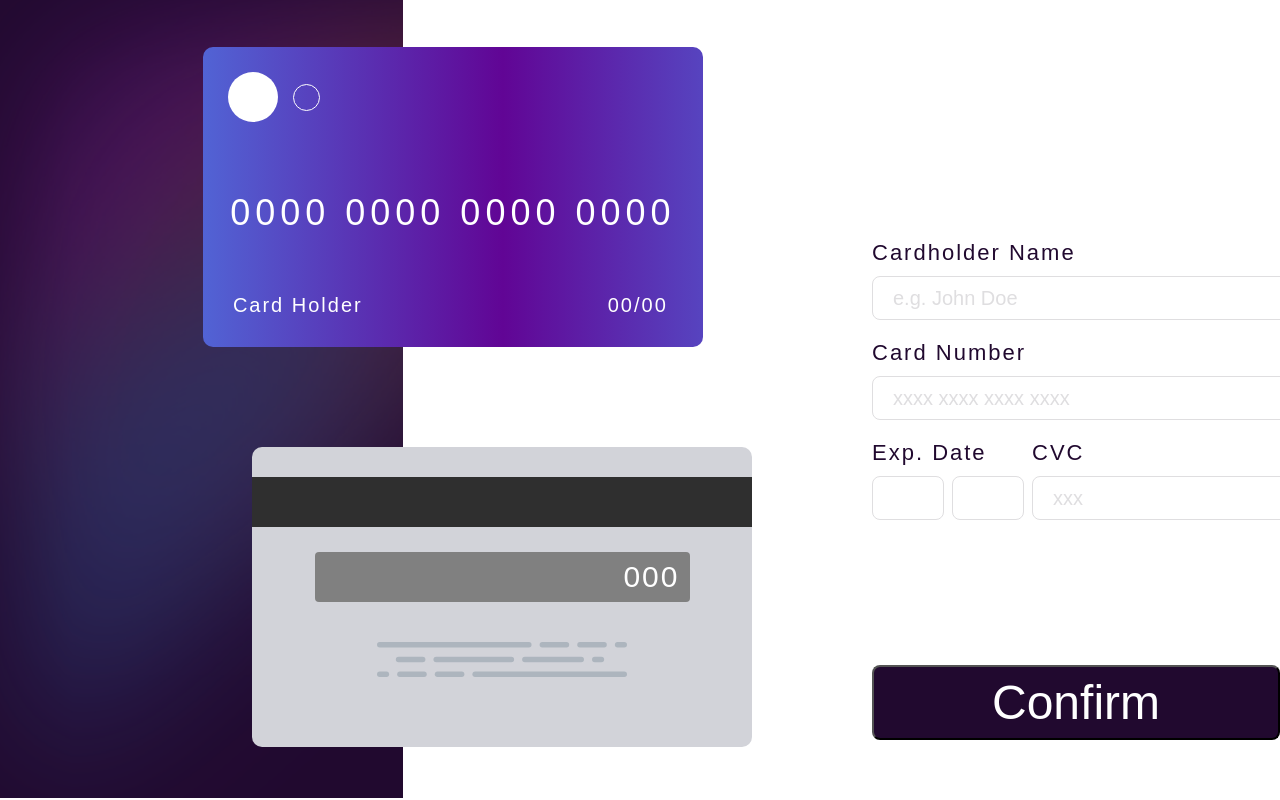
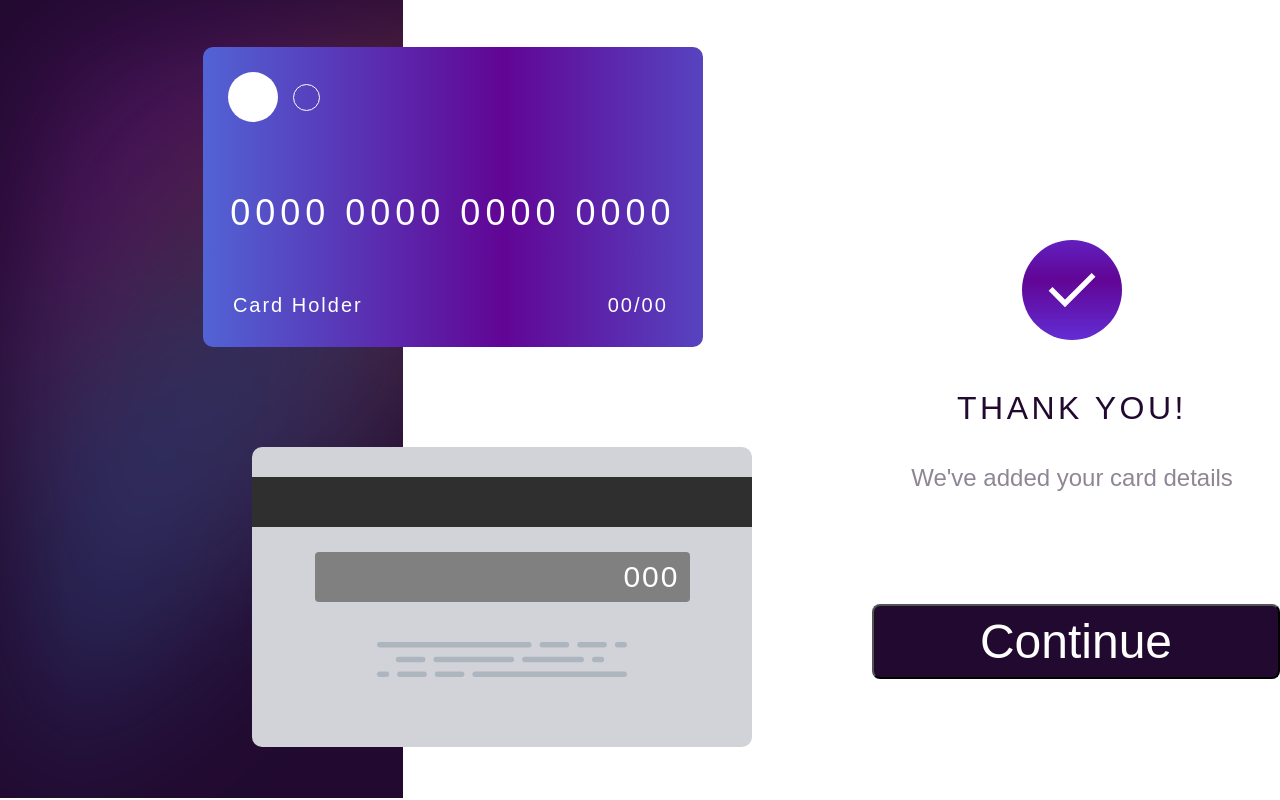
Before and after one commit to MasonBoom/Interactive-Card-Details-Form, a React (Create React App) app: page / in a window 1280 px wide. Both pictures are taken after a click on the button "Confirm". Built offline with nearby package versions, Linux system fonts and the light colour scheme.

Commit message:
created submit confirmation

```diff
--- a/src/App.js
+++ b/src/App.js
@@ -1,6 +1,6 @@
-import React from "react";
+import React, { useState } from "react";
 import {
-  AppContainer,
+  Main,
   ColoredBackground,
   CardDiv,
   CardFront,
@@ -11,7 +11,7 @@ import {
   WhiteCircle,
   CardNumber,
   CardName,
-  UserInputs,
+  UserContainer,
   Label,
   InputField,
   FinalInputRow,
@@ -19,35 +19,43 @@ import {
   DateInputs,
   CVC,
   ConfirmButton,
+  MainConfirmation,
+  CheckmarkContainer,
+  CheckmarkImg,
+  Header,
+  SubHeader,
 } from './app.styles';
 import cardBackImg from './assets/cardBack.svg';
+import checkmark from './assets/checkmark.svg';
 
 function App() {
+  const [page, setPage] = useState('main')
 
-  return (
-    <AppContainer>
-      <ColoredBackground>
-        <div></div>
-      </ColoredBackground>
-      <CardDiv>
-        <CardFront>
-          <WhiteCircle>
-            <WhiteCircle className="transparentcircle"></WhiteCircle>
-          </WhiteCircle>
-          <CardNumber>0000 0000 0000 0000</CardNumber>
-          <CardName>Card Holder
-            <span>00/00</span>
-          </CardName>
-        </CardFront>
-        <CardBack>
-          <CardSwipe />
-          <CvcSection>
-            <span>000</span>
-          </CvcSection>
-          <CardBackImg src={cardBackImg} alt="Back of card image writing" />
-        </CardBack>
-      </CardDiv>
-      <UserInputs>
+  const Confirmation = () => {
+
+    return (
+      <UserContainer>
+        <MainConfirmation>
+          <CheckmarkContainer>
+              <CheckmarkImg src={checkmark} alt="checkmark" />
+          </CheckmarkContainer>
+          <Header>Thank you!</Header>
+          <SubHeader>We've added your card details</SubHeader>
+          <ConfirmButton
+            className={page}
+            onClick={() => setPage('main')}
+          >
+            Continue
+          </ConfirmButton>
+        </MainConfirmation>
+      </UserContainer>
+    )
+  }
+
+  const UserForm = () => {
+
+    return (
+      <UserContainer>
         <Label>Cardholder Name</Label>
         <InputField
           placeholder="e.g. John Doe"
@@ -102,9 +110,37 @@ function App() {
             />
           </CVC>
         </FinalInputRow>
-        <ConfirmButton>Confirm</ConfirmButton>
-      </UserInputs>
-    </AppContainer>
+        <ConfirmButton onClick={() => setPage('confirmPage')}>Confirm</ConfirmButton>
+      </UserContainer>
+    )
+  }
+
+
+
+
+  return (
+    <Main>
+      <ColoredBackground />
+      <CardDiv>
+        <CardFront>
+          <WhiteCircle>
+            <WhiteCircle className="transparentcircle"></WhiteCircle>
+          </WhiteCircle>
+          <CardNumber>0000 0000 0000 0000</CardNumber>
+          <CardName>Card Holder
+            <span>00/00</span>
+          </CardName>
+        </CardFront>
+        <CardBack>
+          <CardSwipe />
+          <CvcSection>
+            <span>000</span>
+          </CvcSection>
+          <CardBackImg src={cardBackImg} alt="Back of card image writing" />
+        </CardBack>
+      </CardDiv>
+        {page === 'main' ? <UserForm /> : <Confirmation />}
+    </Main>
   );
 }
 
--- a/src/app.styles.js
+++ b/src/app.styles.js
@@ -1,7 +1,7 @@
 import styled, { keyframes } from "styled-components"
 import mainBackgroundColor from "./assets/mainBackgroundColor.png"
 
-//animation
+// animations
 
 const gradientMovement = keyframes`
     0% {
@@ -12,9 +12,18 @@ const gradientMovement = keyframes`
     }
 `;
 
-//main styles
+const gradientMovementCheckmark = keyframes`
+    0% {
+        background-position: 0 0;
+    }
+    100% {
+        background-position: 0 100%;
+    }
+`;
 
-export const AppContainer = styled.div`
+// main styles
+
+export const Main = styled.div`
     display: flex;
     flex-direction: row;
 `;
@@ -130,7 +139,7 @@ export const CardBackImg = styled.img`
     margin: 40px auto;
 `;
 
-export const UserInputs = styled.div`
+export const UserContainer = styled.div`
     display: flex;
     flex-direction: column;
     height: 500px;
@@ -220,4 +229,51 @@ export const ConfirmButton = styled.button`
         border: none;
         box-shadow: 5px 10px 8px #888888;
     }
+
+    &.confirmPage {
+        margin-top: 11vh;
+    }
 `;
+
+export const MainConfirmation = styled.div`
+    display: flex;
+    flex-direction: column;
+`;
+
+export const CheckmarkContainer = styled.div`
+    background: linear-gradient(0deg, #6348FE, #610595, #6348FE, #610595);
+    border-radius: 50%;
+    width: 100px;
+    height: 100px;
+    animation: ${gradientMovementCheckmark} 1s linear infinite;
+    background-size: 100% 300%;
+    margin: auto;
+    text-align: center;
+`;
+
+export const CheckmarkImg = styled.img`
+    width: 50px;
+    height: 50px;
+    margin: 25px auto;
+`;
+
+export const Header = styled.h2`
+    color: #21092F;
+    font-weight: 500;
+    font-size: 32px;
+    font-family: 'Arial', sans-serif;
+    text-align: center;
+    letter-spacing: 3.5px;
+    text-transform: uppercase;
+    margin-top: 50px;
+`;
+
+export const SubHeader = styled.h3`
+    font-weight: 500;
+    font-size: 32px;
+    font-family: 'Arial', sans-serif;
+    text-align: center;
+    font-size: 24px;
+    color: #8F8694;
+    margin-top: 10px;
+`;
```
Also changed, not shown: src/assets/checkmark.svg (added).
